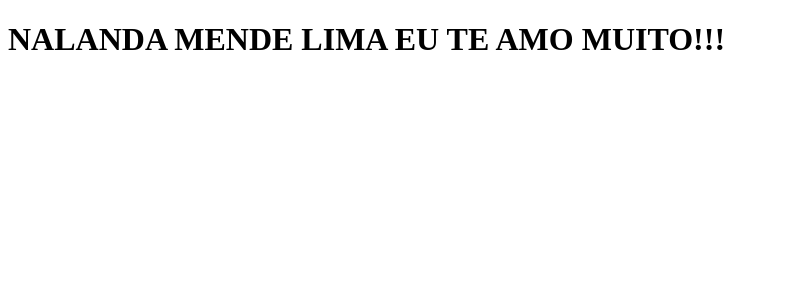
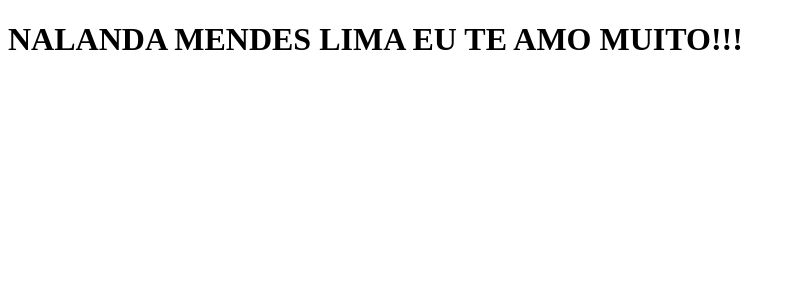
Before and after one commit to JoaoBruzetti/clone-tabnews, a Next.js app: page / in a window 1280 px wide. Shown: the top 300 px of the page, without its empty margins (0-795 px from the left). Built offline with nearby package versions, Linux system fonts and the light colour scheme.

Commit message:
Ajuste sobrenome

```diff
--- a/pages/index.js
+++ b/pages/index.js
@@ -1,5 +1,5 @@
 function Home() {
-  return <h1> NALANDA MENDE LIMA EU TE AMO MUITO!!!</h1>;
+  return <h1> NALANDA MENDES LIMA EU TE AMO MUITO!!!</h1>;
 }
 
 export default Home;
```
